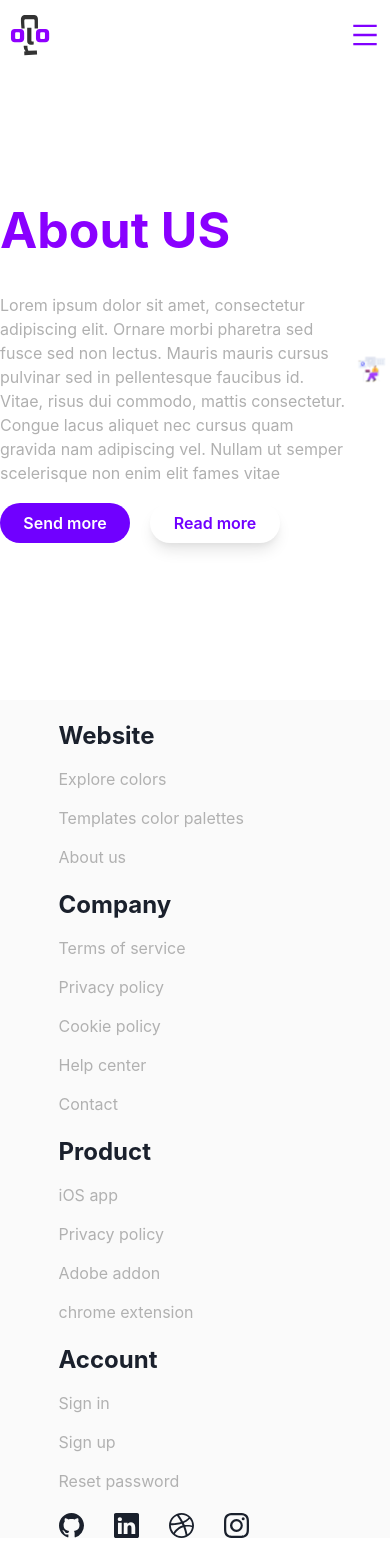
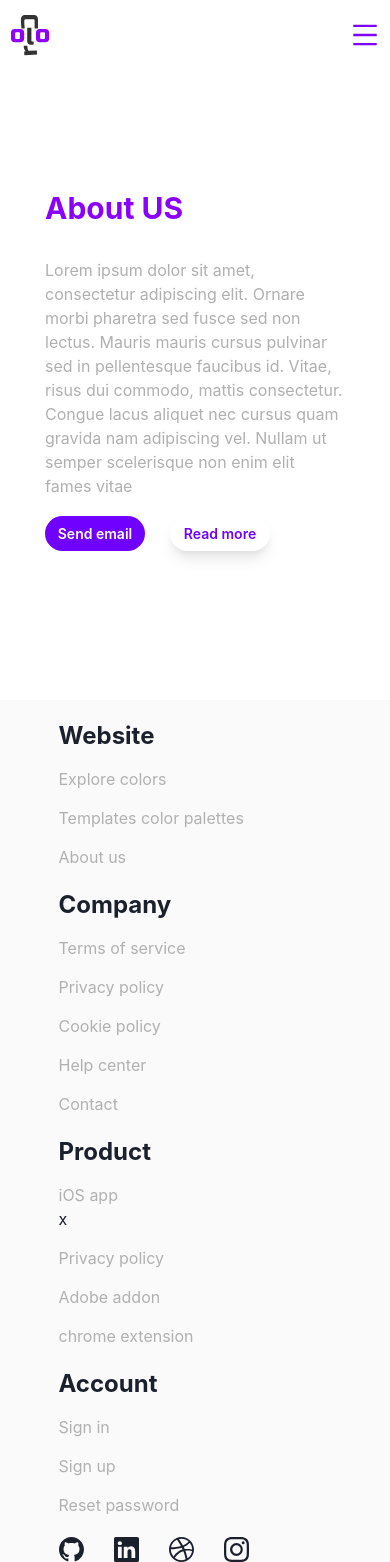
Before and after one commit to matinturkaman/colors, a React (Create React App) app: page /about in a window 390 px wide. Before the commit the page ends 1538 px from the top, so only its background shows below. Built offline with nearby package versions, Linux system fonts and the light colour scheme.

Commit message:
full responsive and fixed error and bugs

```diff
--- a/src/components/footer/footer.js
+++ b/src/components/footer/footer.js
@@ -47,70 +47,55 @@ const Footer = () => {
           </Flex>
           <Flex flexDirection="column" mt="20px">
             <Heading fontSize="24">Company</Heading>
-            <Link to="/">
             <Text color="#B1B1B1" mt="15px">
               Terms of service
             </Text>
-            </Link>
-            <Link to="/">
+
             <Text color="#B1B1B1" mt="15px">
               Privacy policy
             </Text>
-            </Link>
-            <Link to="/">
+
             <Text color="#B1B1B1" mt="15px">
               Cookie policy
             </Text>
-            </Link>
-            <Link to="/">
+
             <Text color="#B1B1B1" mt="15px">
               Help center
             </Text>
-            </Link>
-            <Link to="/">
+
             <Text color="#B1B1B1" mt="15px">
               Contact
             </Text>
-            </Link>
           </Flex>
           <Flex flexDirection="column" mt="20px">
             <Heading fontSize="24">Product</Heading>
-            <Link to="/">
             <Text color="#B1B1B1" mt="15px">
               iOS app
             </Text>
-            </Link>
-            <Link to="/">
+            x
             <Text color="#B1B1B1" mt="15px">
               Privacy policy
             </Text>
-            </Link>
-            <Link to="/">
             <Text color="#B1B1B1" mt="15px">
               Adobe addon
             </Text>
             <Text color="#B1B1B1" mt="15px">
               chrome extension
             </Text>
-            </Link>
           </Flex>
           <Flex flexDirection="column" mt="20px">
             <Heading fontSize="24">Account</Heading>
-            <Link to="/">
             <Text color="#B1B1B1" mt="15px">
               Sign in
             </Text>
-            </Link>
-            <Link to="/">
+
             <Text color="#B1B1B1" mt="15px">
               Sign up
             </Text>
-            </Link>
-            <Link to="/">
+
             <Text color="#B1B1B1" mt="15px">
               Reset password
             </Text>
-            </Link>
           </Flex>
         </Flex>
         <Flex justifyContent="space-between" alignItems="center" mt="20px">
@@ -122,11 +107,11 @@ const Footer = () => {
               <Text color="#333333" fontWeight="medium">
                 © {new Date().getFullYear()} color by
               </Text>
+              <Text color="#8000FF" fontWeight="bold" ml="5px">
                 <a target="blank" href="https://github.com/matinturkaman">
-                <Text color="#8000FF" fontWeight="bold" ml="5px">
                   matin turkaman
+                </a>
               </Text>
-              </a>
             </Flex>
           </Flex>
           <Flex justifyContent="space-between" w="18%">
--- a/src/components/palettes/palettes.js
+++ b/src/components/palettes/palettes.js
@@ -213,8 +213,8 @@ const PalettesComp = () => {
                     bg="none"
                     border="0.5px solid"
                     borderColor="#F0F0F0"
+                    _focus={{}}
                     color="#646464"
-                    as="a"
                     ml="15px"
                     cursor="pointer"
                     rounded="10"
@@ -226,9 +226,9 @@ const PalettesComp = () => {
                       leftIcon={<HiViewGrid fontSize="18px" color="#646464" />}
                       bg="none"
                       border="0.5px solid"
+                      _focus={{}}
                       borderColor="#F0F0F0"
                       color="#646464"
-                      as="a"
                       ml="15px"
                       cursor="pointer"
                       rounded="10"
--- a/src/pages/about.js
+++ b/src/pages/about.js
@@ -6,10 +6,17 @@ const About = () => {
     <Flex alignItems="center" justifyContent="center" h="600px">
       <Flex flexDir="row" justifyContent="space-evenly">
         <Flex flexDir="column">
-          <Heading fontSize="50px" color="#8900FF">
+          <Heading
+            fontSize={{ base: "30px", sm: "50px", lg: "50px", xl: "50px" }}
+            color="#8900FF"
+          >
             About US
           </Heading>
-          <Text w="350px" mt="30px" color="#B0B0B0">
+          <Text
+            w={{ base: "300px", sm: "350px", lg: "350px", xl: "350px" }}
+            mt="30px"
+            color="#B0B0B0"
+          >
             Lorem ipsum dolor sit amet, consectetur adipiscing elit. Ornare
             morbi pharetra sed fusce sed non lectus. Mauris mauris cursus
             pulvinar sed in pellentesque faucibus id. Vitae, risus dui commodo,
@@ -17,36 +24,43 @@ const About = () => {
             adipiscing vel. Nullam ut semper scelerisque non enim elit fames
             vitae
           </Text>
-          <Flex mt="18px" flexDir="row" justifyContent="space-between" w="80%">
+          <Flex
+            mt="18px"
+            flexDir="row"
+            justifyContent="space-between"
+            w={["75%", "80%", "80%", "80%"]}
+          >
             <Button
-              w="130px"
-              h="40px"
+              w={["100px", "130px", "130px", "130px"]}
+              h={["35px", "40px", "40px", "40px"]}
+              fontSize={["14px", "17px", "17px", "17px"]}
               rounded="50px"
               background="#7000FF"
               color="white"
-              as="a"
               cursor="pointer"
+              _focus={{}}
               _hover={{ bg: "#6400C8" }}
               _active={{ bg: "#5500AA" }}
             >
-              Send more
+              Send email
             </Button>
             <Button
-              w="130px"
-              h="40px"
+              w={["100px", "130px", "130px", "130px"]}
+              h={["35px", "40px", "40px", "40px"]}
+              fontSize={["14px", "17px", "17px", "17px"]}
               rounded="50px"
               background="white"
               color="#7000FF"
               boxShadow="lg"
-              as="a"
               cursor="pointer"
+              _focus={{}}
               _hover={{}}
             >
               Read more
             </Button>
           </Flex>
         </Flex>
-        <Flex>
+        <Flex display={{ base: "none", sm: "none", lg: "flex", xl: "flex" }}>
           <Image w="lg" src={aboutSvg} />
         </Flex>
       </Flex>
--- a/src/pages/colorDetail.js
+++ b/src/pages/colorDetail.js
@@ -2,14 +2,10 @@ import { useEffect, useRef, useState } from "react";
 import { Box } from "@chakra-ui/layout";
 import { Text, Flex, Button } from "@chakra-ui/react";
 import { CopyToClipboard } from "react-copy-to-clipboard";
-import {
-  AiOutlineDownload,
-  AiOutlineLink,
-  AiTwotoneLike,
-} from "react-icons/ai";
+import { AiOutlineDownload, AiTwotoneLike } from "react-icons/ai";
 import { Divider } from "@chakra-ui/react";
 import domtoimage from "dom-to-image";
-import palettes from "../data/colors";
+import NotFoundPage from "./notFound";
 
 const ColorDetail = ({ location }) => {
   const [copied, setCopied] = useState(false);
@@ -29,21 +25,27 @@ const ColorDetail = ({ location }) => {
     });
   };
 
+  if (!location.state) {
+    return <NotFoundPage />;
+  }
+
   return (
     <Flex alignItems="center" flexDirection="column">
       <Flex
-        w="435px"
-        h="330px"
+        w={{ base: "300px", sm: "435px", lg: "435px", xl: "435px" }}
+        h={{ base: "280px", sm: "330px", lg: "330px", xl: "330px" }}
         rounded="14px"
         flexDirection="column"
         mt="30px"
-        ml="30px"
         key={location.state.p.id}
       >
         <Box>
-          <Flex h="250px" ref={container}>
+          <Flex
+            h={{ base: "200px", sm: "250px", lg: "250px", xl: "250px" }}
+            ref={container}
+          >
             <Box
-              h="250px"
+              h={{ base: "200px", sm: "250px", lg: "250px", xl: "250px" }}
               rounded="14px 0px 0px 14px"
               flex={1}
               bg={location.state.p.one}
@@ -78,7 +80,7 @@ const ColorDetail = ({ location }) => {
               className="box"
               display="flex"
               alignItems="flex-end"
-              h="250px"
+              h={{ base: "200px", sm: "250px", lg: "250px", xl: "250px" }}
               flex={1}
               bg={location.state.p.two}
             >
@@ -108,7 +110,7 @@ const ColorDetail = ({ location }) => {
               className="box"
               display="flex"
               alignItems="flex-end"
-              h="250px"
+              h={{ base: "200px", sm: "250px", lg: "250px", xl: "250px" }}
               flex={1}
               bg={location.state.p.three}
             >
@@ -135,7 +137,7 @@ const ColorDetail = ({ location }) => {
             </Box>
             <Box
               cursor="pointer"
-              h="250px"
+              h={{ base: "200px", sm: "250px", lg: "250px", xl: "250px" }}
               className="box"
               display="flex"
               alignItems="flex-end"
@@ -166,16 +168,23 @@ const ColorDetail = ({ location }) => {
             </Box>
           </Flex>
         </Box>
-        <Flex h="full" justifyContent="space-between" alignItems="center">
-          <Flex>
+        <Flex
+          h="full"
+          justifyContent={{
+            base: "center",
+            sm: "space-between",
+            lg: "space-between",
+            xl: "space-between",
+          }}
+          alignItems="center"
+        >
+          <Flex justifyContent="space-between" w="230px">
             <Button
               leftIcon={<AiTwotoneLike fontSize="18px" color="#646464" />}
               bg="none"
               border="0.5px solid"
               borderColor="#F0F0F0"
               color="#646464"
-              as="a"
-              ml="15px"
               cursor="pointer"
               rounded="10"
             >
@@ -188,21 +197,29 @@ const ColorDetail = ({ location }) => {
                 border="0.5px solid"
                 borderColor="#F0F0F0"
                 color="#646464"
-                as="a"
-                ml="15px"
                 cursor="pointer"
                 rounded="10"
+                _focus={{}}
               >
                 Image
               </Button>
             </a>
           </Flex>
-          <Text mr="15px" color="#646464" fontWeight="medium">
+          <Text
+            mr="15px"
+            display={{ base: "none", sm: "block", lg: "block", xl: "block" }}
+            color="#646464"
+            fontWeight="medium"
+          >
             9 months
           </Text>
         </Flex>
       </Flex>
-      <Flex pl="25px" w="430px" mt="30" flexDirection="column">
+      <Flex
+        w={{ base: "250px", sm: "430px", lg: "430px", xl: "430px" }}
+        mt="30"
+        flexDirection="column"
+      >
         <Flex w="full" minH="100px" justifyContent="space-between">
           <Box w="40px" h="40px" rounded="50px" bg={location.state.p.one}></Box>
           <Box w="40px" h="40px" rounded="50px" bg={location.state.p.two}></Box>
@@ -221,12 +238,13 @@ const ColorDetail = ({ location }) => {
         </Flex>
         <Divider mt="-30px" />
         <Flex
-          mt="-10px"
+          mt={{ base: "20px", sm: "0px", lg: "0px", xl: "0px" }}
           w="full"
           minH="100px"
           justifyContent="space-between"
           alignItems="center"
           color="#646464"
+          flexDir={{ base: "column", sm: "row", lg: "row", xl: "row" }}
         >
           <CopyToClipboard text={location.state.p.one}>
             <Text>{location.state.p.one}</Text>
--- a/src/pages/home.js
+++ b/src/pages/home.js
@@ -101,24 +101,24 @@ const Home = () => {
               w="125px"
               bg="#8000FF"
               color="#FFFAED"
-              as="a"
-              cursor="pointer"
               transition=".2s ease-in-out"
               _hover={{ bg: "#6400C8" }}
               _active={{ bg: "#5500AA" }}
+              _focus={{}}
             >
               Get Started
             </Button>
           </Link>
+
           <Button
             rounded="100px"
             w="125px"
             bg="#FFFFFF"
             boxShadow="lg"
             color="#8000FF"
-            as="a"
             cursor="pointer"
             transition=".2s ease-in-out"
+            _focus={{}}
             ml="20px"
             _hover={{}}
           >
```
Also changed, not shown: src/components/navbar/navbar.js (+34 -9 lines), src/pages/notFound.js (+12 -2 lines). Lines whose indentation alone changed are shown as unchanged.
